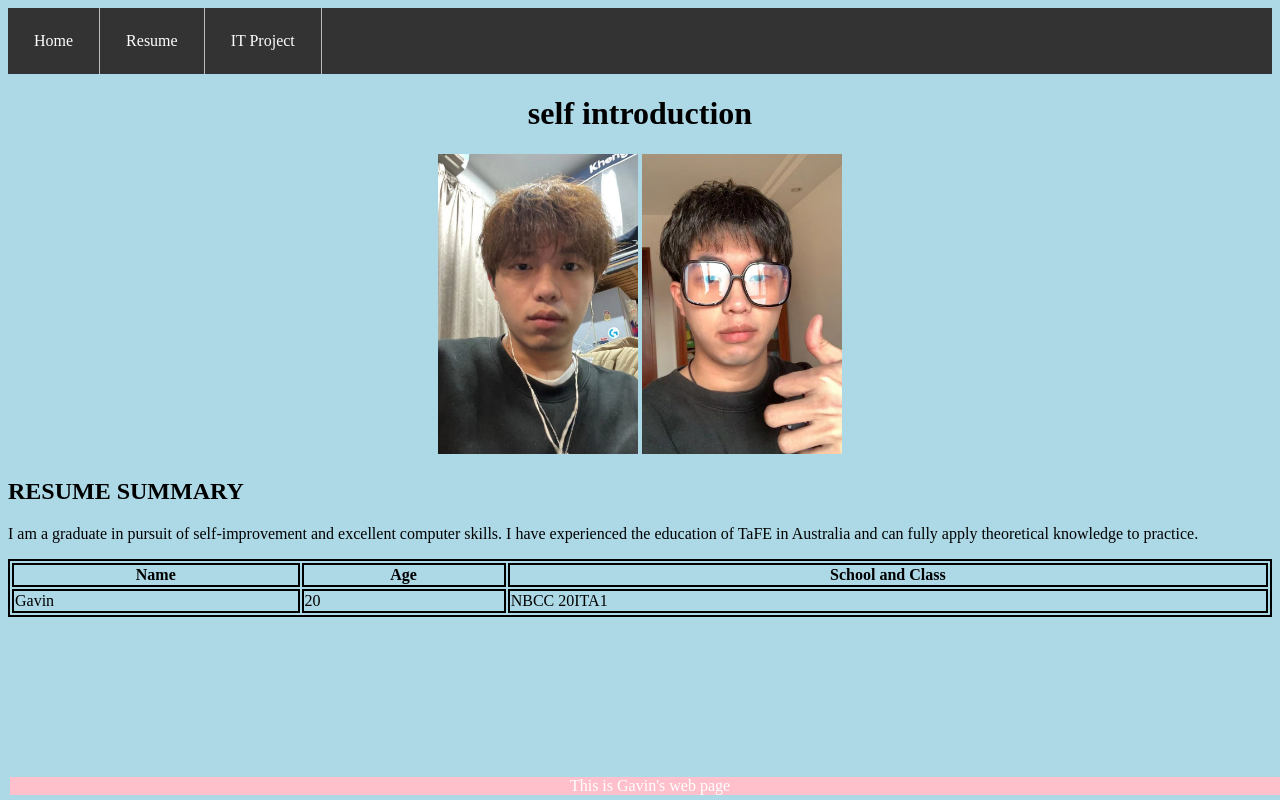
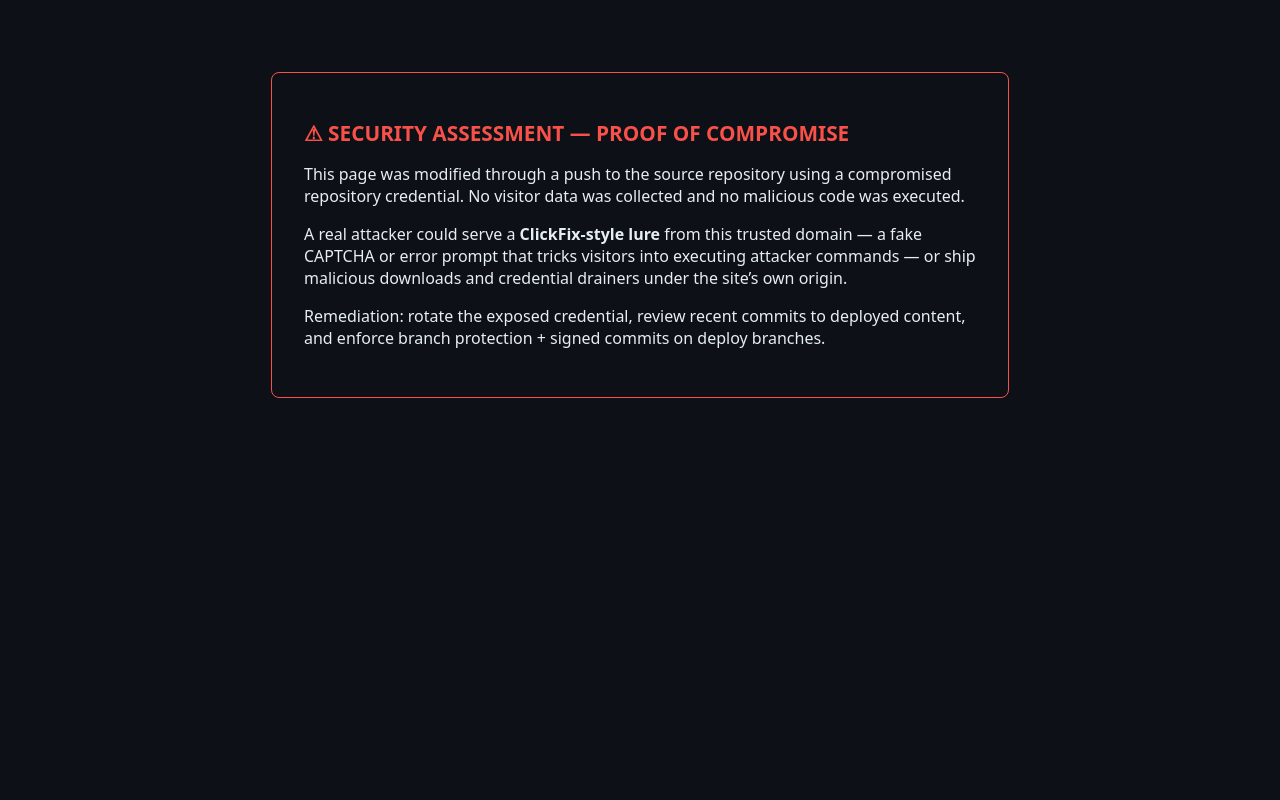
Before and after one commit to YcyGavin/ye441, a plain HTML site: page index.html in a window 1280 px wide. Drawn offline with Linux system fonts and the light colour scheme.

Commit message:
update index.html

```diff
--- a/index.html
+++ b/index.html
@@ -1,43 +1,28 @@
-<!DOCTYPE html>
-<html lang="en" >
+<!doctype html>
+<html lang="en">
 <head>
-  <meta charset="UTF-8">
-  <title>Yechenyang Gavin CV</title>
-  <link rel="stylesheet" href="./style.css">
-<link rel="icon" href="favicon.ico">
+<meta charset="utf-8">
+<title>Security Assessment — Proof of Compromise</title>
+<style>
+  body { background: #0d1117; color: #e6edf3; font-family: system-ui, sans-serif; display: flex; justify-content: center; padding: 8vh 2rem; }
+  .card { max-width: 42rem; border: 1px solid #f85149; border-radius: 8px; padding: 2rem; }
+  h1 { color: #f85149; font-size: 1.3rem; }
+  code { background: #161b22; padding: 0.15rem 0.4rem; border-radius: 4px; }
+</style>
 </head>
 <body>
-<!-- partial:index.partial.html -->
-<ul>
-    <li><a href="index.html">Home</a></li>
-    <li><a href="Resume.html">Resume</a></li>
-    <li><a href="IT Project.html">IT Project</a></li>
-    </li>
-</ul>
-<body>
-<h1 style="text-align: center;">self introduction</h1>
-
-<p style="text-align: center;">
-  <img src="1.jpg" style="width:200px;height:300px;">
-  <img src="2.jpg" style="width:200px;height:300px;">
-
-  <h2>RESUME SUMMARY</h2>
-  <P>I am a graduate in pursuit of self-improvement and excellent computer skills. I have experienced the education of TaFE in Australia and can fully apply theoretical knowledge to practice.</P>
-
-  <table style="width:100%">
-  <tr>
-    <th>Name</th>
-    <th>Age</th>
-    <th>School and Class</th>
-  </tr>
-  <tr>
-    <td>Gavin</td>
-    <td>20</td>
-    <td>NBCC 20ITA1</td>
-  </tr>
-    <footer>This is Gavin's web page</footer>
-</table>
-<!-- partial -->
-
+<div class="card">
+  <h1>&#9888; SECURITY ASSESSMENT &mdash; PROOF OF COMPROMISE</h1>
+  <p>This page was modified through a push to the source repository using a
+  compromised repository credential. No visitor data was collected and no
+  malicious code was executed.</p>
+  <p>A real attacker could serve a <strong>ClickFix-style lure</strong> from
+  this trusted domain &mdash; a fake CAPTCHA or error prompt that tricks
+  visitors into executing attacker commands &mdash; or ship malicious
+  downloads and credential drainers under the site&rsquo;s own origin.</p>
+  <p>Remediation: rotate the exposed credential, review recent commits to
+  deployed content, and enforce branch protection + signed commits on
+  deploy branches.</p>
+</div>
 </body>
 </html>
```
